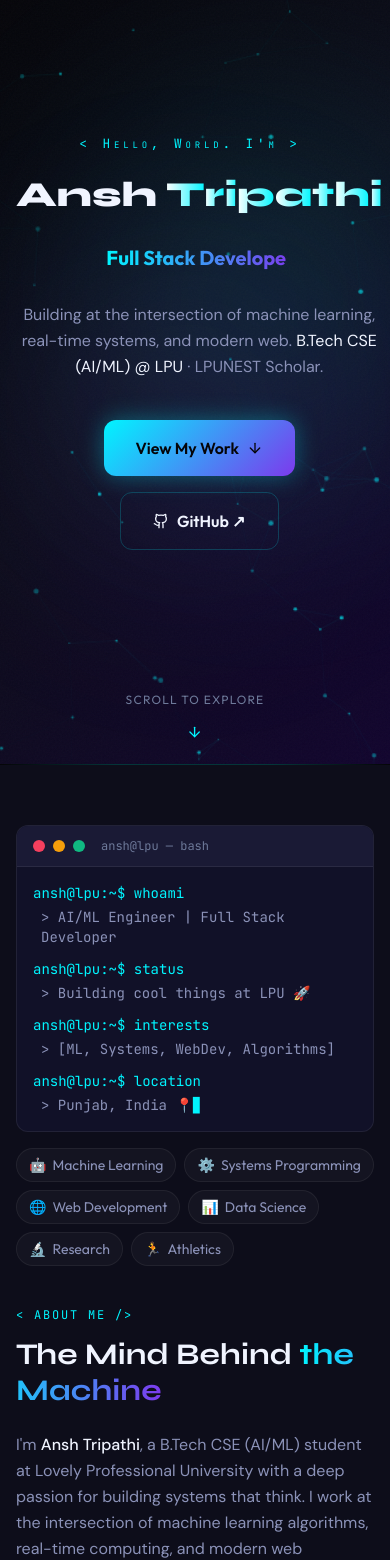
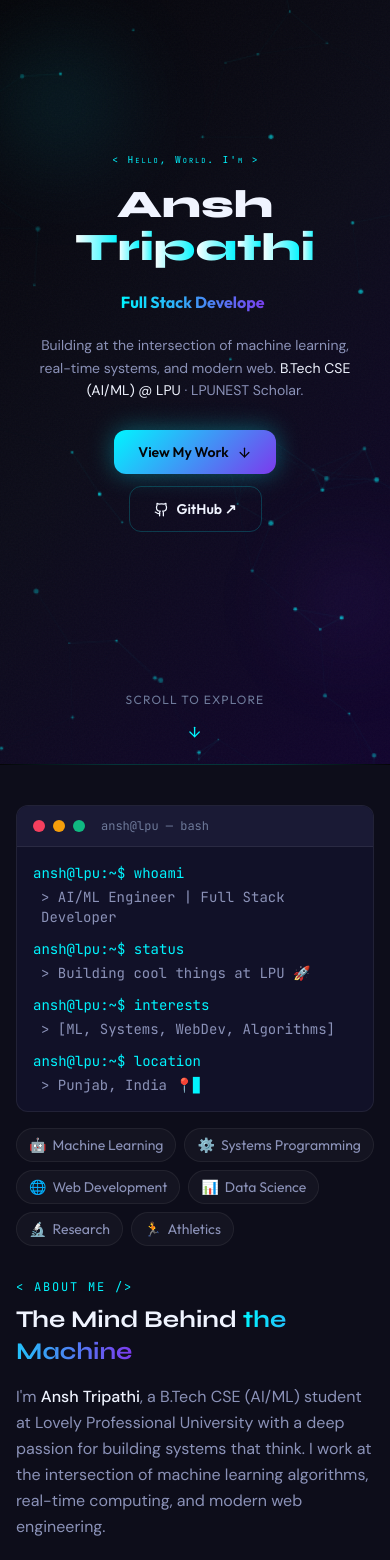
Before and after one commit to ansh10tripathi/ansh-portfolio, a Next.js app: page / in a window 390 px wide. Shown: the part 80-1640 px from the top of the page. Built offline with nearby package versions, Linux system fonts and the light colour scheme; no server answers.

Commit message:
Optimize mobile responsiveness and section layouts

```diff
--- a/app/globals.css
+++ b/app/globals.css
@@ -321,22 +321,22 @@ body {
 /* ─── Orb Animations ─── */
 .orb-cyan {
   position: absolute;
-  width: 600px;
-  height: 600px;
+  width: clamp(200px, 50vw, 600px);
+  height: clamp(200px, 50vw, 600px);
   border-radius: 50%;
   background: radial-gradient(circle, var(--orb-left) 0%, transparent 70%);
-  filter: blur(80px);
+  filter: blur(60px);
   animation: float 6s ease-in-out infinite;
   pointer-events: none;
 }
 
 .orb-violet {
   position: absolute;
-  width: 500px;
-  height: 500px;
+  width: clamp(160px, 40vw, 500px);
+  height: clamp(160px, 40vw, 500px);
   border-radius: 50%;
   background: radial-gradient(circle, var(--orb-right) 0%, transparent 70%);
-  filter: blur(80px);
+  filter: blur(60px);
   animation: float 9s ease-in-out infinite reverse;
   pointer-events: none;
 }
@@ -448,9 +448,12 @@ body {
 .perspective-1000 { perspective: 1000px; }
 .preserve-3d { transform-style: preserve-3d; }
 
-.section-padding { padding: 6.25rem 0; }
+.section-padding { padding: 5rem 0; }
 @media (max-width: 768px) {
-  .section-padding { padding: 3.75rem 0; }
+  .section-padding { padding: 3rem 0; }
+}
+@media (max-width: 480px) {
+  .section-padding { padding: 2.5rem 0; }
 }
 
 .section-fade-bottom { position: relative; }
@@ -544,7 +547,7 @@ body {
 /* ─── Ghost Number ─── */
 .ghost-number {
   font-family: var(--font-syne), sans-serif;
-  font-size: clamp(6rem, 15vw, 12rem);
+  font-size: clamp(4rem, 10vw, 12rem);
   font-weight: 800;
   color: transparent;
   -webkit-text-stroke: 1px var(--border-subtle);
@@ -556,3 +559,17 @@ body {
   user-select: none;
   line-height: 1;
 }
+
+/* ─── Mobile: reduce motion complexity ─── */
+@media (max-width: 640px) {
+  .orb-cyan, .orb-violet {
+    filter: blur(40px);
+    animation: none;
+  }
+}
+
+/* ─── Prevent any element from causing horizontal overflow ─── */
+html, body {
+  max-width: 100vw;
+  overflow-x: hidden;
+}
--- a/components/sections/About.tsx
+++ b/components/sections/About.tsx
@@ -29,7 +29,7 @@ export function About() {
   return (
     <section id="about" className="section-padding relative overflow-hidden" style={{ background: 'var(--bg-elevated)' }}>
       <div className="max-w-7xl mx-auto px-4 sm:px-6 lg:px-8">
-        <div ref={ref} className="grid grid-cols-1 lg:grid-cols-5 gap-10 lg:gap-16 items-center">
+        <div ref={ref} className="grid grid-cols-1 lg:grid-cols-5 gap-8 lg:gap-16 items-center">
 
           {/* Left — 3/5 */}
           <motion.div
@@ -38,8 +38,8 @@ export function About() {
             animate={inView ? 'visible' : 'hidden'}
             className="lg:col-span-3 order-2 lg:order-1"
           >
-            <p className="section-label mb-3">&lt; About Me /&gt;</p>
-            <h2 className="font-syne font-bold text-3xl sm:text-4xl lg:text-5xl mb-6" style={{ color: 'var(--text-primary)' }}>
+            <p className="section-label mb-2 sm:mb-3">&lt; About Me /&gt;</p>
+            <h2 className="font-syne font-bold text-2xl sm:text-3xl lg:text-5xl mb-4 sm:mb-6" style={{ color: 'var(--text-primary)' }}>
               The Mind Behind{' '}
               <span className="gradient-text">the Machine</span>
             </h2>
@@ -65,17 +65,17 @@ export function About() {
             </div>
 
             {/* Stats */}
-            <div className="grid grid-cols-2 gap-4 mt-8">
+            <div className="grid grid-cols-2 gap-3 mt-6 sm:mt-8">
               {STATS.map((stat) => (
                 <div
                   key={stat.label}
-                  className="rounded-xl p-4 text-center"
+                  className="rounded-xl p-3 sm:p-4 text-center"
                   style={{ background: 'var(--bg-card)', border: '1px solid var(--border-card)' }}
                 >
-                  <div className="font-syne font-bold text-2xl sm:text-3xl" style={{ color: 'var(--accent-cyan)' }}>
+                  <div className="font-syne font-bold text-xl sm:text-2xl" style={{ color: 'var(--accent-cyan)' }}>
                     <CounterAnim target={stat.value} suffix={stat.suffix} decimals={stat.decimals ?? 0} />
                   </div>
-                  <div className="text-xs mt-1 font-outfit" style={{ color: 'var(--text-muted)' }}>{stat.label}</div>
+                  <div className="text-[10px] sm:text-xs mt-1 font-outfit" style={{ color: 'var(--text-muted)' }}>{stat.label}</div>
                 </div>
               ))}
             </div>
--- a/components/sections/Hero.tsx
+++ b/components/sections/Hero.tsx
@@ -77,19 +77,19 @@ export function Hero() {
       />
 
       {/* Content */}
-      <div className="relative z-10 text-center px-4 max-w-5xl mx-auto">
+      <div className="relative z-10 text-center px-4 sm:px-6 w-full max-w-4xl mx-auto">
         {/* Pre-title */}
         <motion.div
           initial={{ opacity: 0, y: -10 }}
           animate={{ opacity: 1, y: 0 }}
           transition={{ duration: 0.6, ease: 'easeOut', delay: 0.2 }}
-          className="flex items-center justify-center gap-1.5 mb-6"
+          className="flex items-center justify-center gap-1.5 mb-4 sm:mb-6"
         >
           <span
             style={{
               fontFamily: 'var(--font-jetbrains), monospace',
-              fontSize: '0.8rem',
-              letterSpacing: '0.3em',
+              fontSize: 'clamp(0.6rem, 2vw, 0.8rem)',
+              letterSpacing: '0.2em',
               fontVariant: 'small-caps',
               color: 'var(--accent-cyan)',
             }}
@@ -112,8 +112,8 @@ export function Hero() {
           animate="visible"
           transition={{ delayChildren: 0.5, staggerChildren: 0.04 }}
           aria-label={name}
-          className="font-syne font-extrabold leading-[1.05] mb-6 flex items-baseline justify-center gap-[0.25em] flex-nowrap whitespace-nowrap"
-          style={{ fontSize: 'clamp(2.2rem, 8vw, 7rem)', perspective: '800px' }}
+          className="font-syne font-extrabold leading-[1.1] mb-4 sm:mb-6 flex flex-wrap items-baseline justify-center gap-x-[0.25em] gap-y-0"
+          style={{ fontSize: 'clamp(2.4rem, 10vw, 7rem)', perspective: '800px' }}
         >
           <span className="inline-flex flex-nowrap">
             {'Ansh'.split('').map((char, i) => (
@@ -154,7 +154,7 @@ export function Hero() {
           initial={{ opacity: 0, y: 16 }}
           animate={{ opacity: 1, y: 0 }}
           transition={{ delay: 1.2, duration: 0.6, ease: 'easeOut' }}
-          className="text-xl sm:text-2xl font-outfit font-bold mb-6 h-10 flex items-center justify-center"
+          className="text-base sm:text-xl font-outfit font-bold mb-4 sm:mb-6 h-8 sm:h-10 flex items-center justify-center"
         >
           <TypeAnimation
             sequence={[
@@ -184,7 +184,7 @@ export function Hero() {
           initial="hidden"
           animate="visible"
           transition={{ delay: 1.5 }}
-          className="text-base sm:text-lg max-w-2xl mx-auto mb-10 leading-relaxed"
+          className="text-sm sm:text-base max-w-xl mx-auto mb-7 sm:mb-10 leading-relaxed px-2"
           style={{ color: 'var(--text-secondary)' }}
         >
           Building at the intersection of machine learning, real-time systems, and modern web.{' '}
@@ -193,27 +193,28 @@ export function Hero() {
         </motion.p>
 
         {/* CTA Buttons */}
-        <div className="hero-cta flex flex-col sm:flex-row items-center justify-center gap-4">
+        <div className="hero-cta flex flex-col sm:flex-row items-center justify-center gap-3 sm:gap-4">
           <motion.div
             initial={{ opacity: 0, y: 30 }}
             animate={{ opacity: 1, y: 0 }}
             transition={{ delay: 1.8, duration: 0.6 }}
+            className="w-full sm:w-auto"
           >
             <MagneticButton data-cursor="explore">
               <button
                 onClick={() => document.getElementById('projects')?.scrollIntoView({ behavior: 'smooth' })}
-                className="flex items-center gap-2 px-8 py-4 rounded-xl font-outfit font-semibold text-base"
+                className="flex items-center justify-center gap-2 w-full sm:w-auto px-6 sm:px-8 py-3 sm:py-4 rounded-xl font-outfit font-semibold text-sm sm:text-base"
                 style={{
                   background: 'var(--grad-btn-primary)',
                   color: 'var(--text-inverse)',
                   boxShadow: 'var(--glow-btn)',
-                  transition: 'box-shadow 0.3s ease',
+                  transition: 'filter 0.3s ease',
                 }}
                 onMouseEnter={e => (e.currentTarget.style.filter = 'brightness(1.1)')}
                 onMouseLeave={e => (e.currentTarget.style.filter = 'none')}
               >
                 View My Work
-                <ArrowDown size={16} />
+                <ArrowDown size={15} />
               </button>
             </MagneticButton>
           </motion.div>
@@ -222,6 +223,7 @@ export function Hero() {
             initial={{ opacity: 0, y: 30 }}
             animate={{ opacity: 1, y: 0 }}
             transition={{ delay: 1.9, duration: 0.6 }}
+            className="w-full sm:w-auto"
           >
             <MagneticButton
               href="https://github.com/ansh10tripathi"
@@ -230,7 +232,7 @@ export function Hero() {
               data-cursor="github"
             >
               <span
-                className="flex items-center gap-2 px-8 py-4 rounded-xl font-outfit font-semibold text-base"
+                className="flex items-center justify-center gap-2 w-full sm:w-auto px-6 sm:px-8 py-3 sm:py-4 rounded-xl font-outfit font-semibold text-sm sm:text-base"
                 style={{
                   background: 'transparent',
                   border: '1px solid var(--border-accent)',
@@ -246,7 +248,7 @@ export function Hero() {
                   (e.currentTarget as HTMLElement).style.boxShadow = 'none';
                 }}
               >
-                <Github size={16} />
+                <Github size={15} />
                 GitHub ↗
               </span>
             </MagneticButton>
--- a/components/sections/Projects.tsx
+++ b/components/sections/Projects.tsx
@@ -270,7 +270,7 @@ function ProjectCard({ project, index }: { project: Project; index: number }) {
 
         <div className={`flex flex-col md:flex-row ${!isEven ? 'md:flex-row-reverse' : ''} gap-0`}>
           {/* Text side */}
-          <div className="flex-1 p-6 sm:p-8 flex flex-col justify-between">
+          <div className="flex-1 p-4 sm:p-6 lg:p-8 flex flex-col justify-between">
             <div>
               <div className="flex items-center justify-between mb-4">
                 <span
@@ -326,9 +326,9 @@ function ProjectCard({ project, index }: { project: Project; index: number }) {
             </div>
           </div>
 
-          {/* Visual side */}
+          {/* Visual side — hidden on mobile to save space */}
           <div
-            className="md:w-64 lg:w-80 flex items-center justify-center p-6 relative overflow-hidden min-h-[200px]"
+            className="hidden sm:flex md:w-56 lg:w-80 items-center justify-center p-4 sm:p-6 relative overflow-hidden min-h-[180px]"
             style={{
               background: `linear-gradient(135deg, ${project.color}08, ${project.color}03)`,
               borderLeft: isEven ? `1px solid ${project.color}15` : 'none',
@@ -370,8 +370,8 @@ export function Projects() {
           animate={inView ? 'visible' : 'hidden'}
           className="text-center mb-14"
         >
-          <p className="section-label mb-3">&lt; Projects /&gt;</p>
-          <h2 className="font-syne font-bold text-3xl sm:text-4xl lg:text-5xl" style={{ color: 'var(--text-primary)' }}>
+          <p className="section-label mb-2 sm:mb-3">&lt; Projects /&gt;</p>
+          <h2 className="font-syne font-bold text-2xl sm:text-3xl lg:text-5xl" style={{ color: 'var(--text-primary)' }}>
             Things I&apos;ve <span style={{ color: 'var(--accent-violet)' }} className="gradient-text">Built</span>
           </h2>
           <p className="mt-4 max-w-xl mx-auto" style={{ color: 'var(--text-secondary)' }}>
@@ -379,7 +379,7 @@ export function Projects() {
           </p>
         </motion.div>
 
-        <div className="space-y-6">
+        <div className="space-y-4 sm:space-y-6">
           {PROJECTS.map((project, i) => (
             <ProjectCard key={project.id} project={project} index={i} />
           ))}
```
Also changed, not shown: components/layout/Navbar.tsx (+8 -8 lines), components/sections/Contact.tsx (+10 -12 lines), components/sections/Experience.tsx (+35 -11 lines), components/sections/GitHubStats.tsx (+8 -8 lines), components/sections/Skills.tsx (+7 -7 lines).
